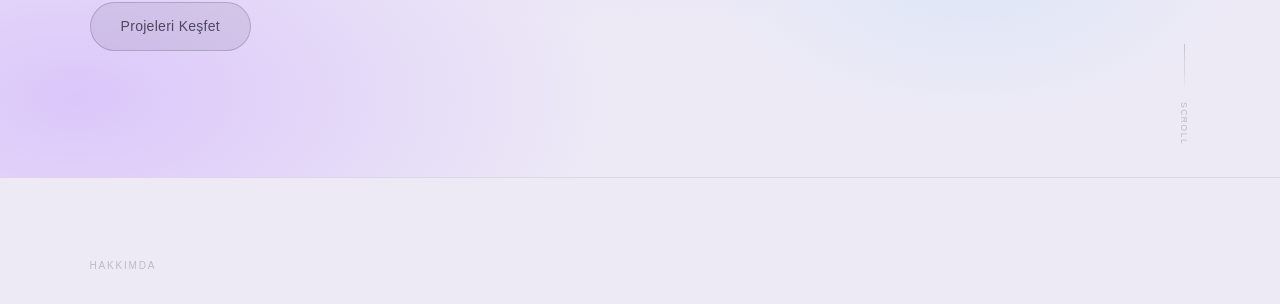
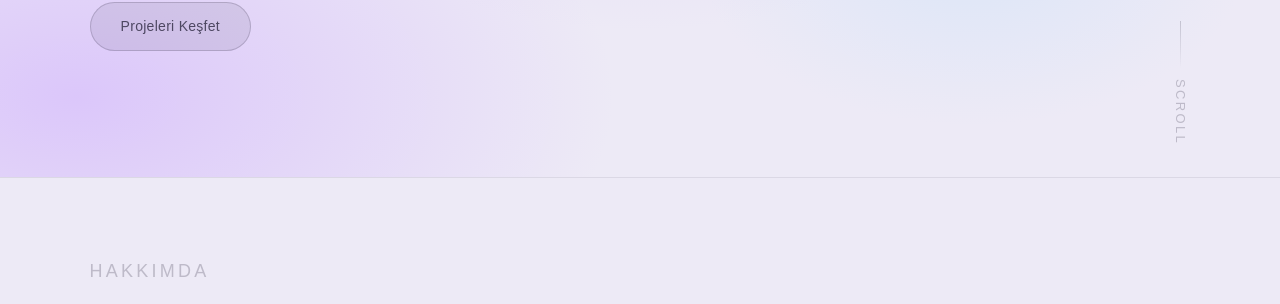
Before and after one commit to omerfarukpirhasanoglu/pirhasanoglu.com, a Next.js app: page / in a window 1280 px wide. Shown: the part 623-927 px from the top of the page. Built offline with nearby package versions, Linux system fonts and the light colour scheme.

Commit message:
resize header

```diff
--- a/src/app/dashboard/page.tsx
+++ b/src/app/dashboard/page.tsx
@@ -37,7 +37,7 @@ export default function DashboardPage() {
       >
         {/* Chroma */}
         <Link
-          href="/dashboard"
+          href="/dashboard/tool-1"
           style={{
             display: "flex",
             flexDirection: "column",
--- a/src/app/page.tsx
+++ b/src/app/page.tsx
@@ -126,7 +126,7 @@ export default function LandingPage() {
           }} />
           <span style={{
             fontFamily: "var(--font-body)",
-            fontSize: "8.5px",
+            fontSize: "13px",
             fontWeight: 500,
             letterSpacing: "0.18em",
             textTransform: "uppercase",
@@ -233,7 +233,7 @@ export default function LandingPage() {
       >
         <p style={{
           fontFamily: "var(--font-body)",
-          fontSize: "10px",
+          fontSize: "18px",
           fontWeight: 500,
           letterSpacing: "0.18em",
           textTransform: "uppercase",
@@ -289,7 +289,7 @@ export default function LandingPage() {
               <div key={col.label}>
                 <p style={{
                   fontFamily: "var(--font-body)",
-                  fontSize: "9px",
+                  fontSize: "10px",
                   fontWeight: 500,
                   letterSpacing: "0.16em",
                   textTransform: "uppercase",
```
